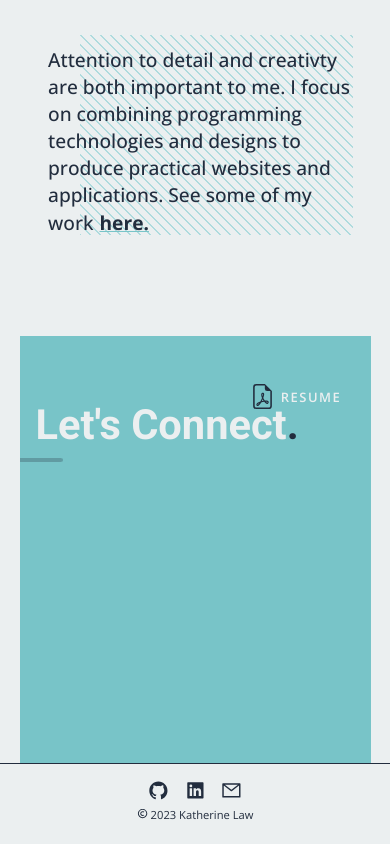
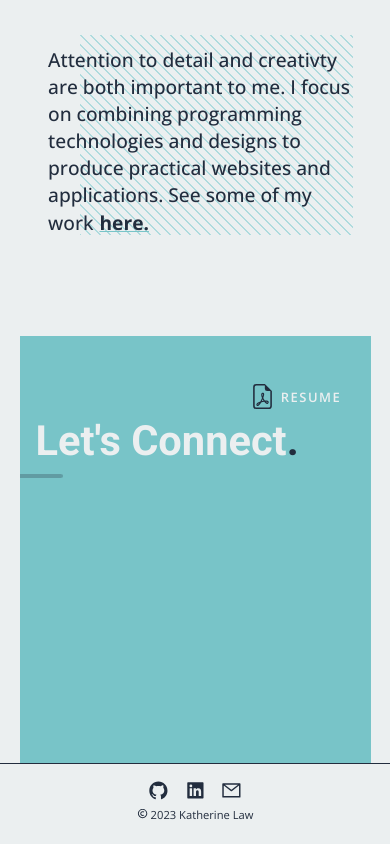
Before and after one commit to kattlaw/katlaw-portfolio, a React (Create React App) app: page / in a window 390 px wide. Shown: the part 2269-3113 px from the top of the page. Built offline with nearby package versions, Linux system fonts and the light colour scheme.

Commit message:
fix mobile bugs for spacing on main page

```diff
--- a/src/components/Main/Main.js
+++ b/src/components/Main/Main.js
@@ -88,7 +88,7 @@ const Main = () => {
     const spanTl = gsap.timeline(({
         scrollTrigger: {
             id: "main",
-            start: "center bottom",
+            start: "=+100",
             end: "bottom bottom",
         }
     }));
--- a/src/components/Main/main.css
+++ b/src/components/Main/main.css
@@ -666,10 +666,6 @@
 
 @media only screen and (min-width: 300px) and (max-width: 575px) {
 
-  .background-layer .layer {
-    height: auto;
-  }
-
   #zigzag {
     top: 339px;
   }
@@ -763,8 +759,9 @@
 
   .bottom-container {
     width: 90%;
-    padding-left: 0rem;
+    padding-left: 0;
     padding-bottom: 5rem;
+    padding-top: 0;
   }
 
   .intouch-line {
@@ -775,10 +772,16 @@
     color: #ebeff0;
     font-size: 1.3rem;
     margin-left: 1rem;
+    margin-top: 3rem;
+  }
+
+  .intouch h1 {
+    margin-top: 1rem;
   }
 
   .intouch-wrapper {
    margin-left: 1rem;
+   margin-top: -1rem;
   }
 
   .intouch-resume {
@@ -796,6 +799,7 @@
 
   .bottom-resume-button {
     margin-right: .5rem;
+    padding-bottom: 1rem;
   }
 
   .pdf-icon {
```
